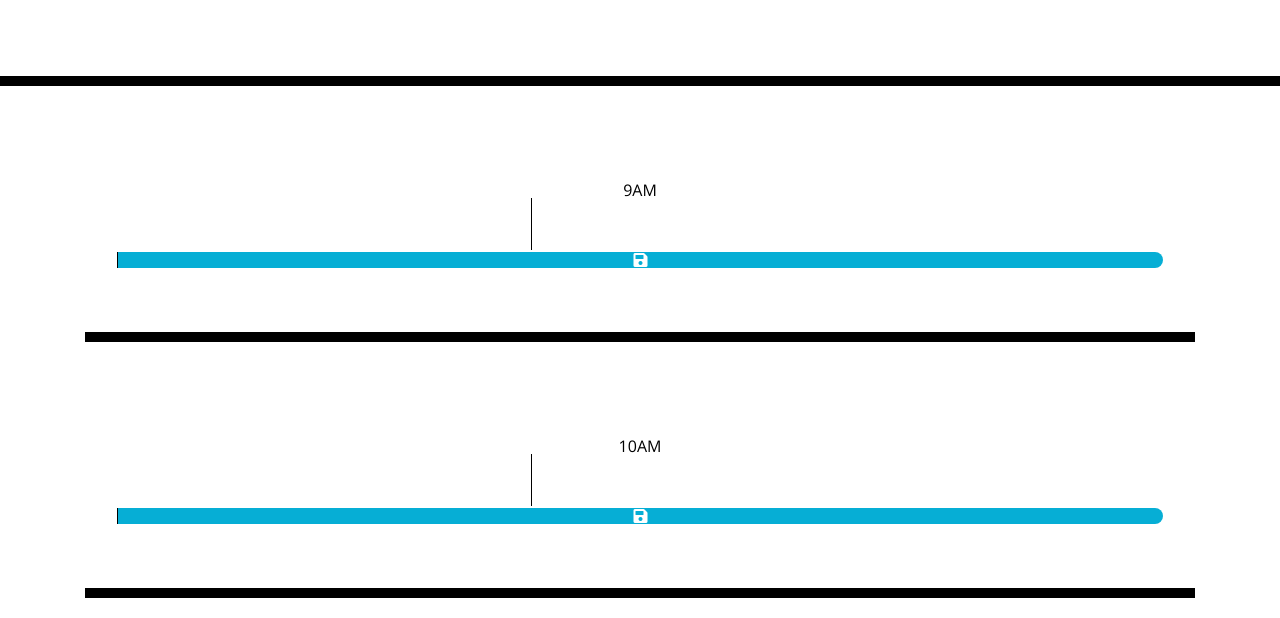
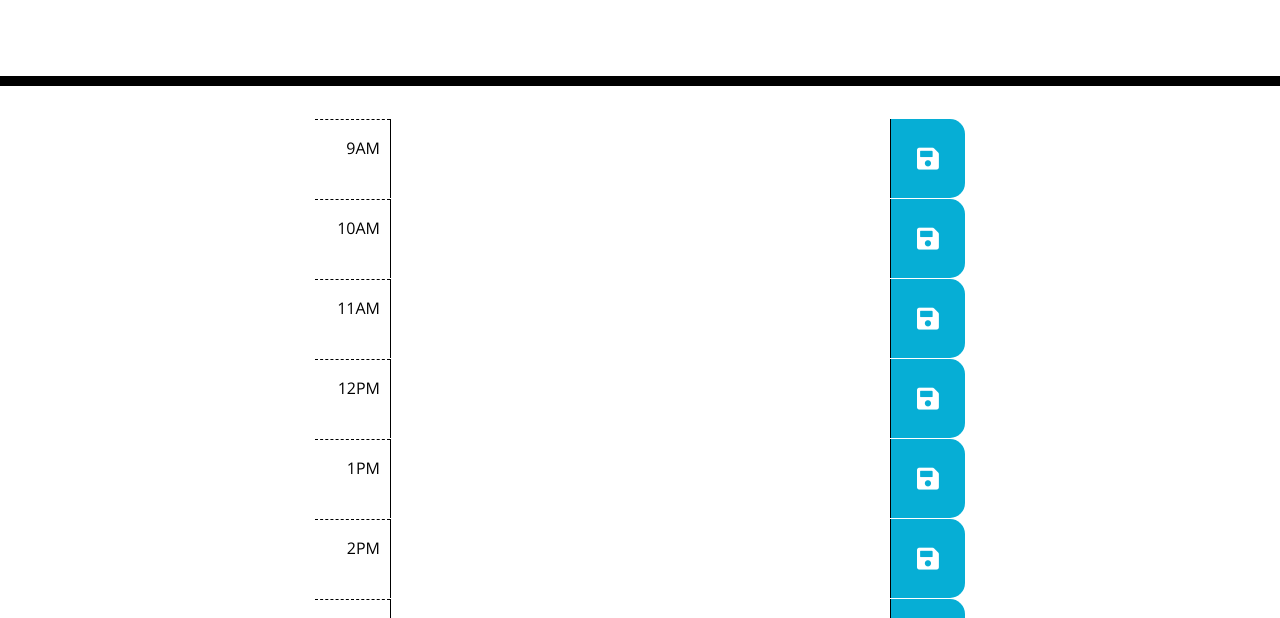
Before and after one commit to AkenEagle/work-day-scheduler, a plain HTML site: page index.html in a window 1280 px wide. Shown: the part 182-800 px from the top of the page. Drawn offline with nearby package versions, Linux system fonts and the light colour scheme.

Commit message:
Timeblock styling

```diff
--- a/assets/css/style.css
+++ b/assets/css/style.css
@@ -6,6 +6,7 @@ body {
 
 textarea {
   background: transparent;
+  width: 500px;
   border: none;
   resize: none;
   color: #000000;
@@ -32,14 +33,19 @@ textarea {
 
 .row {
   white-space: pre-wrap;
+  justify-content: center;
   height: 80px;
   border-top: 1px solid white;
 }
 
 .hour {
   background-color: #ffffff;
+  width: 75px;
+  text-align: right;
   color: #000000;
   border-top: 1px dashed #000000;
+  padding-top: 20px;
+  padding-right: 10px;
 }
 
 .past {
@@ -58,14 +64,20 @@ textarea {
 }
 
 .saveBtn {
+  width: 75px;
   border-left: 1px solid black;
   border-top-right-radius: 15px;
   border-bottom-right-radius: 15px;
   background-color: #06aed5;
   color: white;
+  display: flex;
+  justify-content: center;
+  align-items: center;
+  font-size: 25px;
 }
 
-.saveBtn i:hover {
-  font-size: 20px;
-  transition: all 0.3s ease-in-out;
+.saveBtn:hover {
+  cursor: pointer;
+  font-size: 40px;
+  transition: all 0.1s ease-in-out;
 }
--- a/assets/js/index.js
+++ b/assets/js/index.js
@@ -3,9 +3,9 @@ const buildTimeBlocks = function () {
     const times = [`9AM`, `10AM`, `11AM`, `12PM`, `1PM`, `2PM`, `3PM`, `4PM`, `5PM`];
 
     for(let i=0; i<times.length; i++) {
-        const divTimeBlock = $(`<div class="jumbotron"></div>`);
-        const divTBTime = $(`<div class="timeblock-time">${times[i]}</div>`);
-        const divTBTextArea = $(`<textarea class="timeblock-textarea"></textarea>`);
+        const divTimeBlock = $(`<div class="row"></div>`);
+        const divTBTime = $(`<div class="hour">${times[i]}</div>`);
+        const divTBTextArea = $(`<textarea class="description"></textarea>`);
         const divSaveBTN = $(`<div class="saveBtn"><i class="fas fa-save"></i></div>`);
 
         divTimeBlock.append(divTBTime);
```
